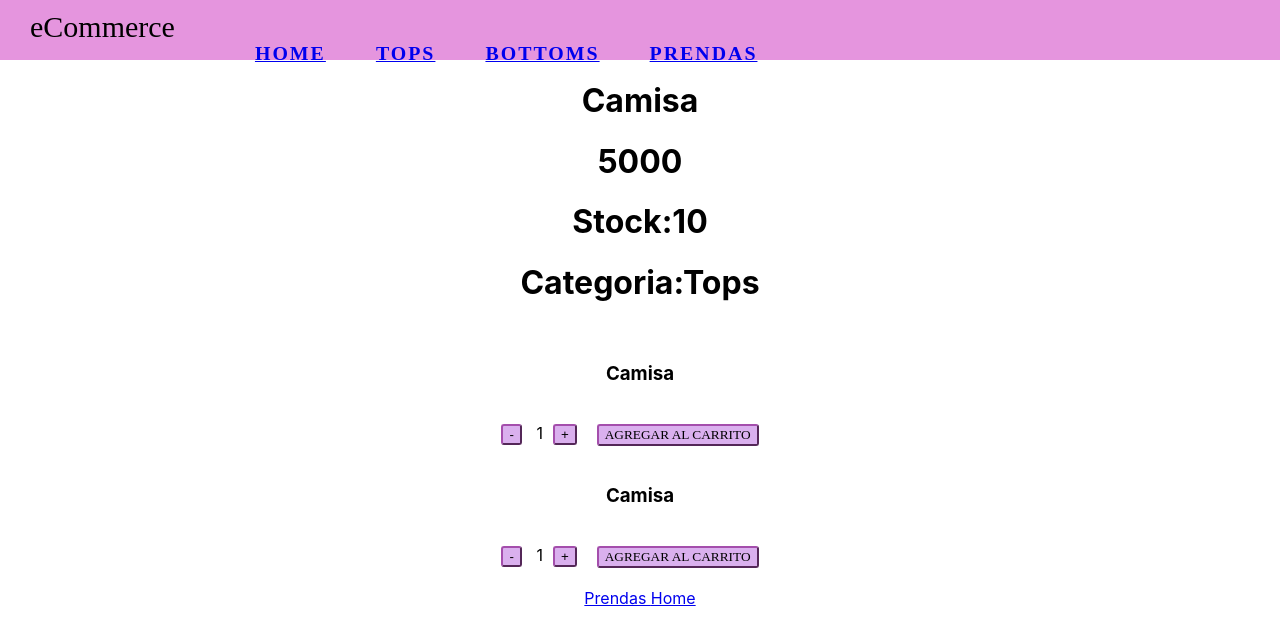
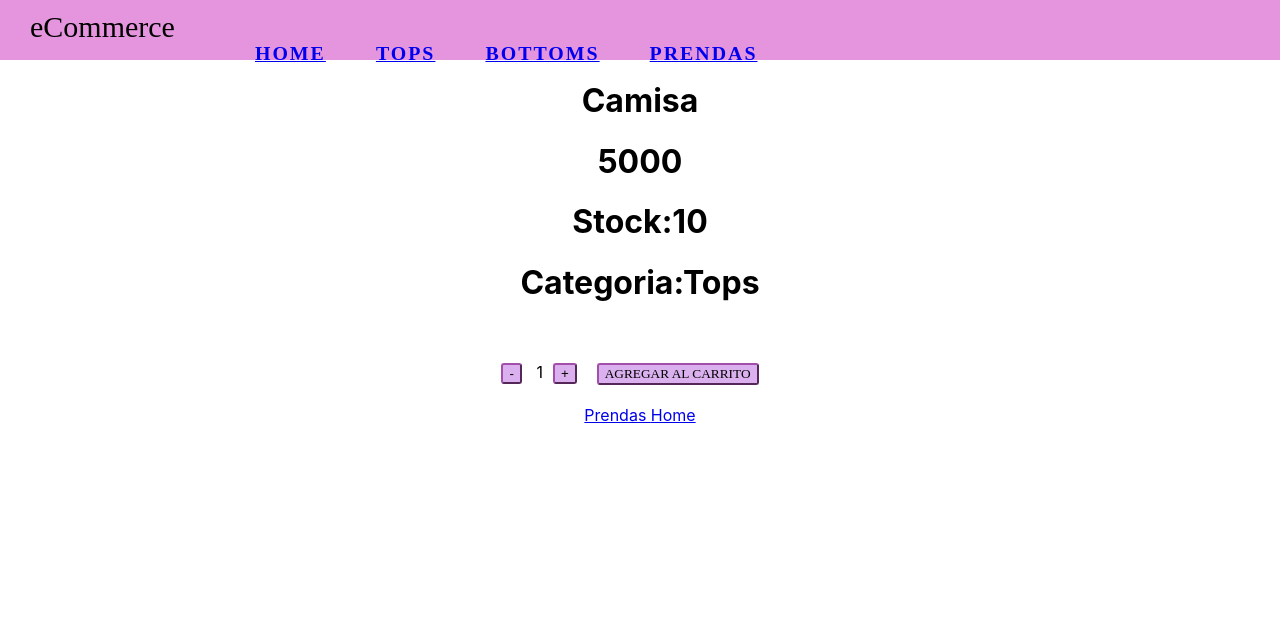
Before and after one commit to micaelazocola/react-37555micaelazocola, a React (Create React App) app: page /prendas/1 in a window 1280 px wide. Shown: the top 642 px of the page. Built offline with nearby package versions, Linux system fonts and the light colour scheme; grey boxes are pictures that could not be loaded.

Commit message:
Desafio Eventos

```diff
--- a/src/App.js
+++ b/src/App.js
@@ -22,8 +22,8 @@ function App() {
         <Route path= "category/:cat" element = {<ItemListContainer/>}></Route>
       </Routes>
 
-      <ItemCount initial= {1} stock={5}/>
-      <ItemCount initial= {1} stock={8}/>
+      {/* <ItemCount initial= {1} stock={5}/> */}
+      <ItemCount initial= {1} stock={6}/>
       <Link to="/Prendas"> Prendas </Link>
       <Link href="/"> Home </Link>
       {/* <header className="App-header"> </header>*/}
--- a/src/components/ItemCount.js
+++ b/src/components/ItemCount.js
@@ -1,30 +1,28 @@
 import React, {useState} from "react";
 
-function ItemCount (props) {
-    const [count, setCount] = useState (props.initial);
-    console.log ("stock:", props.stock)
+
+
+function ItemCount ({stock, onAddToCart}) {
+    const [count, setCount] = useState (1);
+
 
     function handleAdd (){
-        if (count < props.stock) {setCount(count + 1);}
+        if (count < stock) {setCount(count + 1);}
         //setCount(count+1)
     }
     function handleSubstract (){
-        if (count > 0) {setCount(count - 1);}
+        if (count > 1) {setCount(count - 1);}
         //setCount(count-1)
     }
-
-    function onAddToCart() {
-        console.log ("agregado al carrito")
-    }
+/*     function onAddToCart(){
+        alert ("agregaste al carro")
+    } */
     return (
-    <div>
-        <h3>
-        Camisa
-        </h3>
+    <div className="itemcount-container">
         <button className="buttonAdd" onClick={handleSubstract}> - </button>
         <span className="spanCount"> {count}</span>
         <button className="buttonSub" onClick={handleAdd}> + </button>
-        <button className="buttonCart"> AGREGAR AL CARRITO</button>
+        <button className="buttonCart" onClick={onAddToCart}> AGREGAR AL CARRITO</button>
     </div>
 
 
```
Also changed, not shown: src/components/Input.jsx (added, +7 -0 lines), src/components/ItemDetailContainer/ItemDetail.jsx (added, +25 -0 lines).
